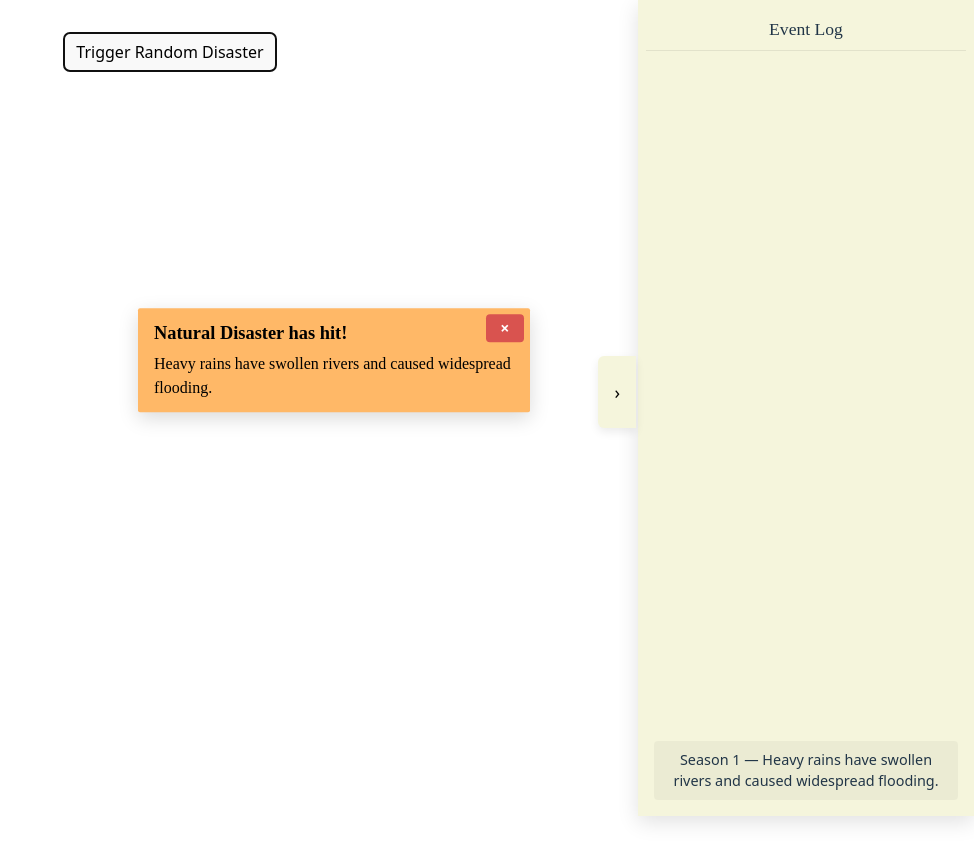
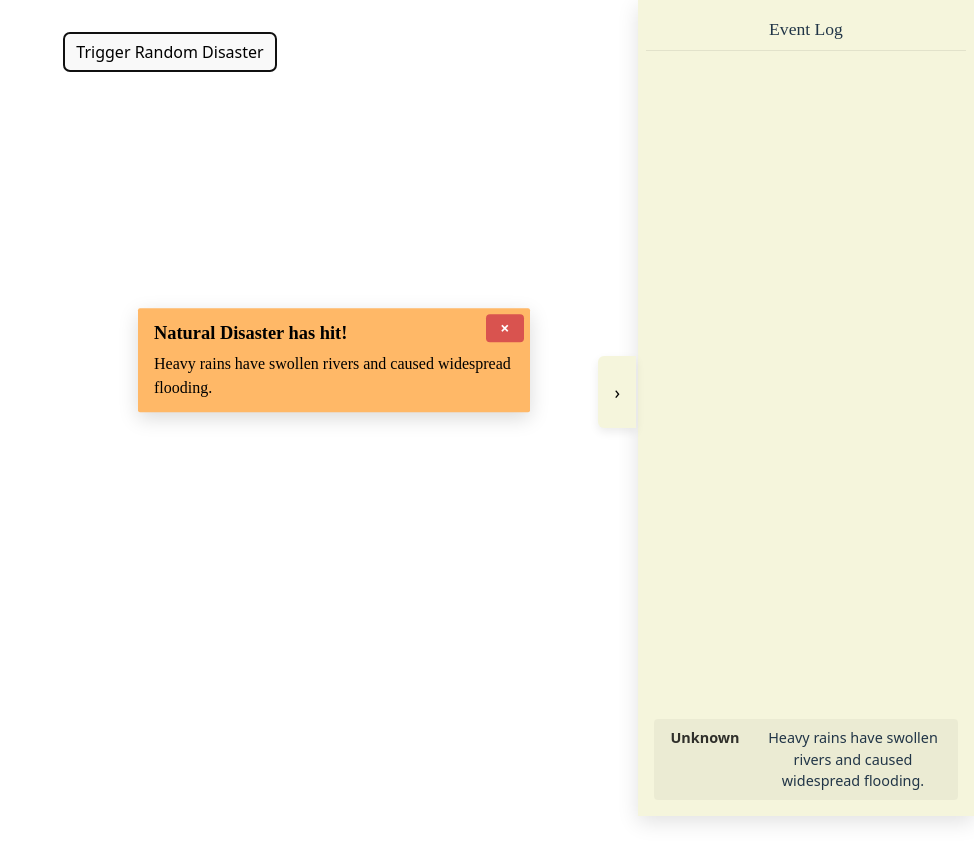
Before and after one commit to Ruprabhu25/CSE210FinalProject, a React (Vite) app in the folder biome-buddy/: page / in a window 1280 px wide. Both pictures are taken after a click on the button "Trigger Random Disaster". Shown: the whole page, without its empty margins (306-1280 px from the left). Built offline with nearby package versions, Linux system fonts and the light colour scheme; a web font is replaced by a local one.

Commit message:
add log tracking

```diff
--- a/biome-buddy/src/components/GameLog/GameLog.css
+++ b/biome-buddy/src/components/GameLog/GameLog.css
@@ -57,6 +57,7 @@
         outline: none;
         box-shadow: none;
     }
+
     .game-log-tab::-moz-focus-inner {
         border: 0;
     }
@@ -76,6 +77,19 @@
     padding: 0.5rem;
     border-radius: 4px;
     font-size: 0.9rem;
+    display: flex;
+    gap: 0.5rem;
+    align-items: flex-start;
+}
+
+.game-log-entry-season {
+    min-width: 86px;
+    font-weight: 700;
+    color: rgba(0, 0, 0, 0.8);
+}
+
+.game-log-entry-message {
+    flex: 1 1 auto;
 }
 
 .game-log-empty {
--- a/biome-buddy/src/components/GameLog/GameLog.jsx
+++ b/biome-buddy/src/components/GameLog/GameLog.jsx
@@ -1,5 +1,6 @@
 import React, { useEffect, useState, useRef } from 'react'
 import { subscribe } from '../../disasterBus'
+import logStore from '../../logStore'
 import './GameLog.css'
 
 export default function GameLog() {
@@ -8,11 +9,20 @@ export default function GameLog() {
     const listRef = useRef(null)
 
     useEffect(() => {
-        const unsub = subscribe((payload) => {
-            const text = payload?.message ?? payload?.name ?? String(payload)
-            setEntries((s) => [{ text: `Season 1 — ${text}` }, ...s])
+        // bridge disasterBus events into the log store
+        const unsubBus = subscribe((payload) => {
+            const season = payload?.season ?? payload?.seasonName ?? 'Unknown'
+            const message = payload?.message ?? payload?.name ?? String(payload)
+            logStore.addEntry({ season, message })
         })
-        return unsub
+        // subscribe to store updates for UI
+        const unsubStore = logStore.subscribe((list) => {
+            setEntries(list)
+        })
+        return () => {
+            unsubBus()
+            unsubStore()
+        }
     }, [])
 
     useEffect(() => {
@@ -37,8 +47,11 @@ export default function GameLog() {
                 {entries.length === 0 ? (
                     <div className="game-log-empty">No events yet</div>
                 ) : (
-                    entries.map((e, i) => (
-                        <div className="game-log-entry" key={i}>{e.text}</div>
+                    entries.map((e) => (
+                        <div className="game-log-entry" key={e.id}>
+                            <div className="game-log-entry-season">{e.season}</div>
+                            <div className="game-log-entry-message">{e.message}</div>
+                        </div>
                     ))
                 )}
             </div>
--- /dev/null
+++ b/biome-buddy/src/logStore.js
@@ -0,0 +1,48 @@
+class LogStore {
+    constructor() {
+        this.entries = []
+        this.listeners = []
+    }
+
+    addEntry({ season = 'Unknown', message = '', name = '', timestamp = Date.now() } = {}) {
+        const entry = {
+            season,
+            name: name || undefined,
+            message: message || name || '',
+            timestamp,
+            id: `${timestamp}-${Math.random().toString(36).slice(2, 9)}`,
+        }
+        // newest first
+        this.entries.unshift(entry)
+        this.emit()
+        return entry
+    }
+
+    getEntries() {
+        return [...this.entries]
+    }
+
+    clear() {
+        this.entries = []
+        this.emit()
+    }
+
+    subscribe(fn) {
+        this.listeners.push(fn)
+        // send initial snapshot
+        fn(this.getEntries())
+        return () => {
+            this.listeners = this.listeners.filter((l) => l !== fn)
+        }
+    }
+
+    emit() {
+        const snapshot = this.getEntries()
+        this.listeners.forEach((fn) => {
+            try { fn(snapshot) } catch (e) { console.error('logStore listener error', e) }
+        })
+    }
+}
+
+const store = new LogStore()
+export default store
```
Lines whose indentation alone changed are shown as unchanged.
